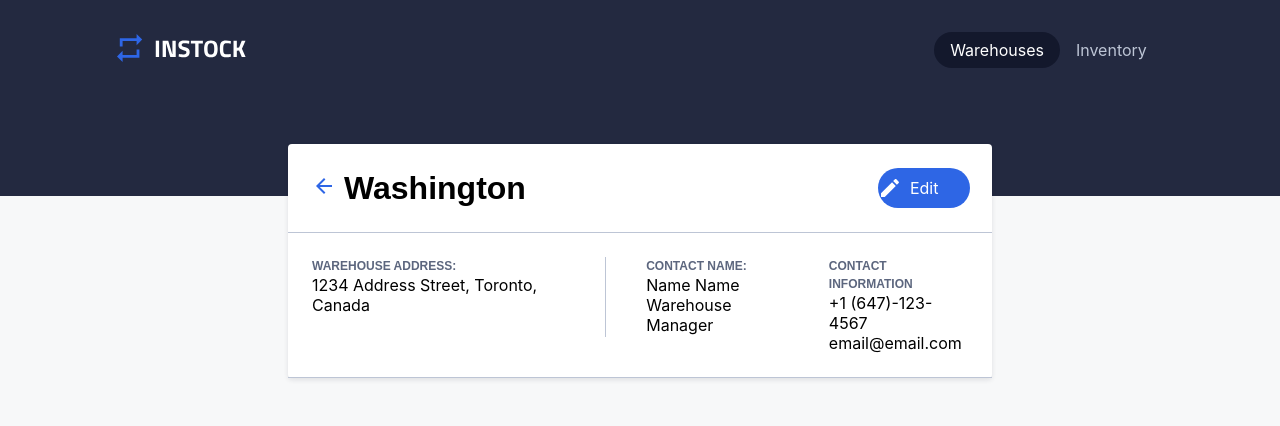
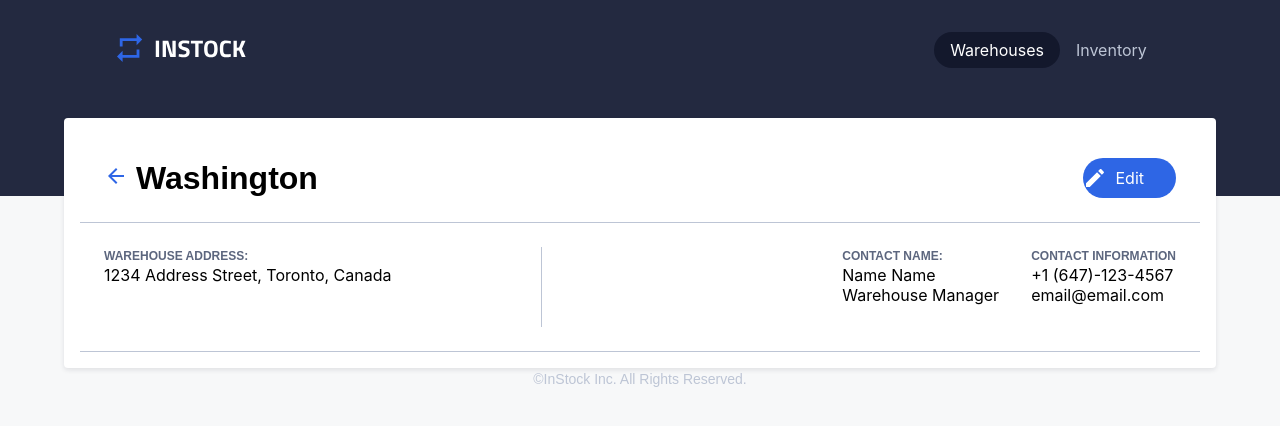
Before and after one commit to quindipc/InStock-Client, a React (Create React App) app: page / in a window 1280 px wide. Shown: the top 426 px of the page. Built offline with nearby package versions, Linux system fonts and the light colour scheme.

Commit message:
Edit JSX & finalize styles

```diff
--- a/src/components/WarehouseDetails/WarehouseDetails.jsx
+++ b/src/components/WarehouseDetails/WarehouseDetails.jsx
@@ -9,9 +9,10 @@ import { Link } from "react-router-dom";
 // Assets
 import arrowback from "../../assets/Icons/arrow_back-24px.svg";
 import edit from "../../assets/Icons/edit-24px-white.svg";
-// import deleteIcon from "../../assets/Icons/delete_outline-24px.svg";
 
 export default function WarehouseDetails() {
+
+  //////////////// EDIT THIS LATER //////////////////
   // const BASE_URL = "http://localhost:8000/";
 
   // const { id } = useParams();
@@ -56,20 +57,11 @@ export default function WarehouseDetails() {
   //   contact_email,
   // } = getWarehouseDetails;
 
-  // // This may need to be changed -- check inventory item component
-  // const {
-  //   // id,
-  //   item_name,
-  //   category,
-  //   status,
-  //   quantity
-  // } = getInventoryItemDetails;
-
   return (
     <section className="whdetails">
       <div className="whdetails__container">
         <div className="whdetails__container-title">
-          {/* Link to Warehouse List Page -- need to add */}
+          {/* Link to Warehouse List Page -- need to edit? */}
           <Link to="/" className="whdetails__back">
             <img
               className="whdetails__arrowback"
@@ -79,10 +71,12 @@ export default function WarehouseDetails() {
           </Link>
           {/* <h1 className="whdetails__name">{warehouse_name}</h1> */}
           <h1 className="whdetails__name">Washington</h1>
-          {/* Link to Warehouse Edit Page -- need to add */}
+          {/* Link to Warehouse Edit Page -- need to edit? */}
           <Link to="/" className="whdetails__edit">
             Edit
-            <img className="whdetails__edit-icon" src={edit} alt="Edit icon" />
+          </Link>
+          <Link to="/" className="whdetails__edit-icon">
+          <img src={edit} alt="Edit icon" />
           </Link>
         </div>
 
@@ -114,45 +108,6 @@ export default function WarehouseDetails() {
           </div>
         </div>
         <hr className="whdetails__divider" />
-
-        {/* INVENTORY LIST ITEMS */}
-        {/* Need to map this over the API */}
-        {/* <div className="warehousedetails__container-item"> */}
-        {/* <hr className="warehousedetails__divider" /> */}
-        {/* <h4 className="warehousedetails__subheader">Inventory Item</h4> */}
-        {/* Link to the Inventory Item -- need to add */}
-        {/* <Link to="/" className="warehousedetails__inventory-item"> */}
-        {/* <p className="warehousedetails__details">{item_name}</p>  */}
-        {/* <p className="warehousedetails__details">Item Name</p> */}
-        {/* </Link> */}
-        {/* <h4 className="warehousedetails__subheader">Status</h4> */}
-        {/* <p className="warehousedetails__details">{status}</p> */}
-        {/* <p className="warehousedetails__details">Status</p> */}
-        {/* <h4 className="warehousedetails__subheader">QTY</h4> */}
-        {/* <p className="warehousedetails__details">{quantity}</p> */}
-        {/* <p className="warehousedetails__details">Quantity</p> */}
-        {/* <h4 className="warehousedetails__subheader">Category</h4> */}
-        {/* <p className="warehousedetails__details">{category}</p> */}
-        {/* <p className="warehousedetails__details">Category</p> */}
-
-        {/* DELETE -- may need to change this */}
-        {/* <Link to="/" className="warehousedetails__delete"> */}
-        {/* <img */}
-        {/* className="warehousedetails__delete-icon" */}
-        {/* /      src={deleteIcon} */}
-        {/* alt="delete icon" */}
-        {/* /> */}
-        {/* </Link> */}
-
-        {/* Link to Invnetory Item Edit Page -- need to add */}
-        {/* <Link to="/" className="warehousedetails__edit-item"> */}
-        {/* <img */}
-        {/* className="warehousedetails__edit-icon" */}
-        {/* src={edit} */}
-        {/* alt="Edit icon" */}
-        {/* /> */}
-        {/* </Link> */}
-        {/* </div> */}
       </div>
     </section>
   );
--- a/src/components/WarehouseDetails/WarehouseDetails.scss
+++ b/src/components/WarehouseDetails/WarehouseDetails.scss
@@ -4,6 +4,7 @@
 @use "../../styles/partials/variables" as *;
 
 .whdetails {
+   //TODO: need to include font styles for everything
   display: flex;
   flex-direction: column;
   justify-content: center;
@@ -13,15 +14,16 @@
   &__container {
     display: flex;
     flex-direction: column;
-    width: 21.43rem;
-    background-color: $white; //need to change to white later
+    width: 21.4375rem;
+    width: 90%;
+    padding: 1rem;
+    background-color: $white;
     border-radius: 4px; // may need to be changed
-    box-shadow: 0px 2px 5px 0px rgba(19, 24, 44, 0.10);
-    position: absolute;
-    top: 9rem;
+    box-shadow: 0px 2px 5px 0px rgba(19, 24, 44, 0.1);
+    margin-top: -4.875rem;
 
     @include tablet {
-      width: 44rem;
+      min-width: 44rem;
     }
   }
 
@@ -38,8 +40,8 @@
   &__edit {
     display: none;
 
-  // The edit icon is too close to the left
-  @include tablet{
+    // TODO: The edit icon too close to the left
+    @include tablet {
       display: flex;
       background-image: url(../../assets/Icons/edit-24px-white.svg);
       background-color: $indigo;
@@ -48,73 +50,74 @@
       text-decoration: none;
       background-repeat: no-repeat;
       padding: 0.5rem 2rem;
-    color: #FFFFFF;
+      color: #ffffff;
       border-radius: 1.25rem;
       box-shadow: none;
       height: 2.5rem;
-    margin-left: 21.5rem;
+      margin-left: auto;
     }
   }
 
   &__edit-icon {
-    margin-left: 3.8rem;
+    display: flex;
+    margin-left: auto;
     background-color: $indigo;
     border-radius: 50%;
-    padding: .30rem;
+    padding: 0.3rem;
 
     @include tablet {
-    display:none;
+      display: none;
     }
   }
 
   &__container-info {
     padding: 1.5rem;
+    display: flex;
+    flex-direction: column;
 
     @include tablet {
       display: flex;
       flex-direction: row;
+      justify-content: space-between;
     }
   }
 
-
-  &__subcontainer--info{
+  &__subcontainer--info {
     @include tablet {
       padding-left: 2rem;
     }
   }
-  &__subcontainer--address{
+  &__subcontainer--address {
     padding-bottom: 2.25rem;
     @include tablet {
-
+      margin-right: auto;
     }
   }
 
-  &__subheader{
-//TODO: need to include mobile table header styles
+  &__subheader {
+    //TODO: need to include mobile font styles
     color: $slate;
     text-transform: uppercase;
-
   }
 
   &__container-contact {
-    display:flex;
+    display: flex;
     flex-direction: row;
     justify-content: space-between;
 
     @include tablet {
-      padding-left: 2.5rem; //change this
+      margin-left: auto;
     }
   }
 
   &__divider {
     @include horizontal-divider;
     &--vertical {
-      display:none;
+      display: none;
 
       @include tablet {
         display: flex;
         @include vertical-divider;
-        padding-left: 1rem;
       }
     }
   }
```
Lines whose indentation alone changed are shown as unchanged.
